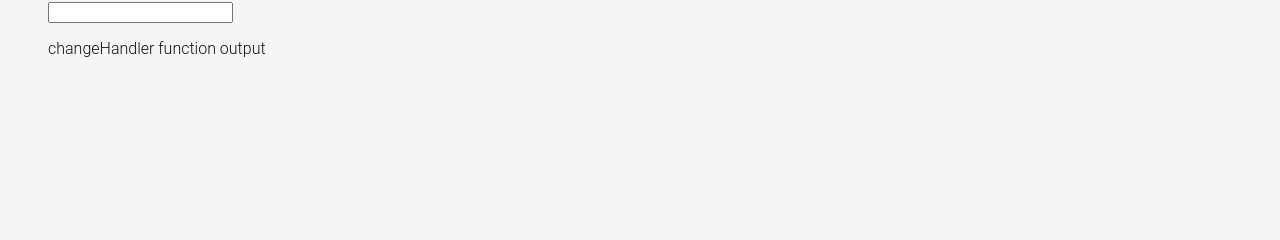
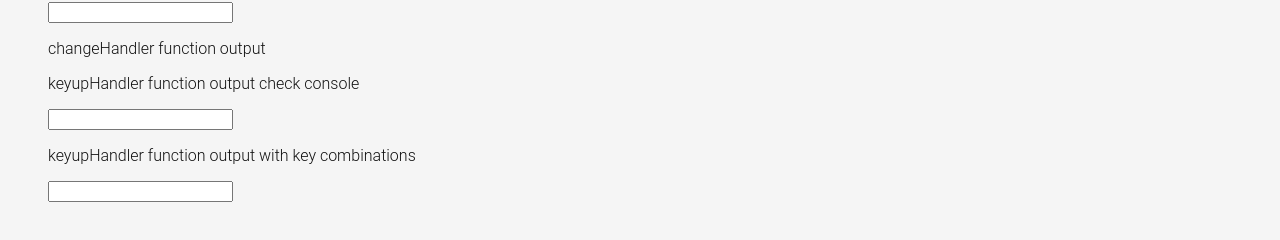
Before and after one commit to jp-cortes/my-day-app-angular, an Angular app: page /labs in a window 1280 px wide. Shown: the part 858-1098 px from the top of the page. Before the commit the page ends 980 px from the top, so only its background shows below. Built offline with nearby package versions, Linux system fonts and the light colour scheme.

Commit message:
event binding keyup

```diff
--- a/src/app/pages/labs/labs.component.html
+++ b/src/app/pages/labs/labs.component.html
@@ -23,4 +23,8 @@
 <hr />
 <input type="number" (change)="changeHandler($event)"/>
 <p>changeHandler function output  {{ newAge }}</p>
+<p>keyupHandler function output check console  </p>
+<input type="text" (keyup)="keyupHandler($event)"/>
+<p>keyupHandler function output with key combinations </p>
+<input type="text" (keyup.shift.k)="keyupHandler($event)"/>
 </div>
--- a/src/app/pages/labs/labs.component.ts
+++ b/src/app/pages/labs/labs.component.ts
@@ -40,4 +40,10 @@ export class LabsComponent {
     this.newAge = elementInput.value;
 
   }
+
+  keyupHandler(event: Event) {
+    const elementInput = event.target as HTMLInputElement
+    console.log(elementInput.value);
+
+  }
 }
```
